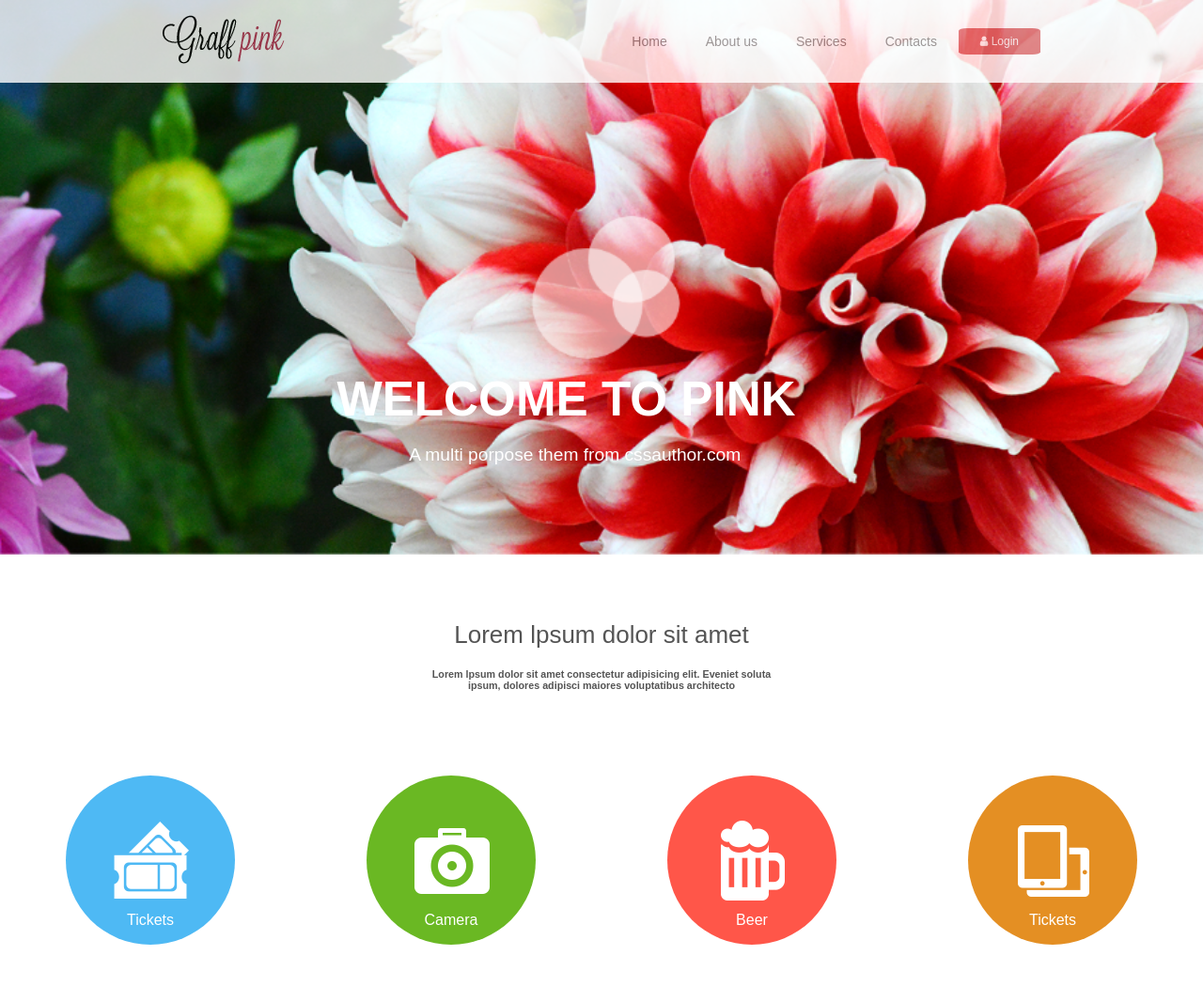
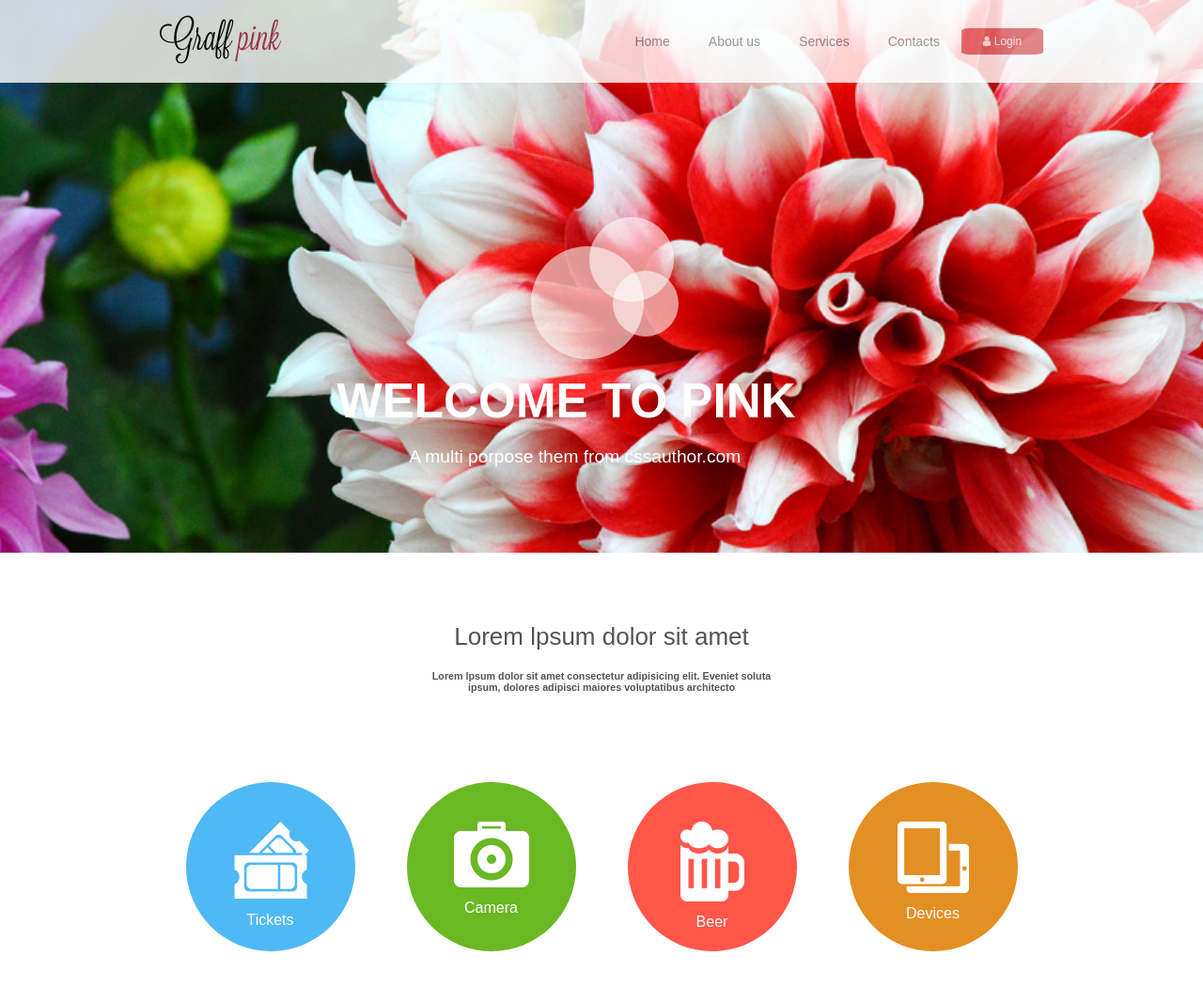
Before and after one commit to 93alfredmonin/dz_1_skill_up, a plain HTML site: page index.html in a window 1280 px wide. Shown: the whole page at 94% size. Drawn offline with Linux system fonts and the light colour scheme.

Commit message:
fixed-version-header-banner-middle

```diff
--- a/index.html
+++ b/index.html
@@ -31,7 +31,11 @@
                             </button>
                         </nav>
 
+
                     </div>
+
+                    <img src="img/bn-2.png" alt="">
+
                 </div>
 
 
@@ -39,6 +43,11 @@
                 <h2>Welcome to pink</h2>
 
                 <p>A multi porpose them from cssauthor.com</p>
+                <div id="banner-logo">
+                    <div id="big"></div>
+                    <div id="mid"></div>
+                    <div id="small"></div>
+                </div>
 
             </div>
         </header>
@@ -53,41 +62,50 @@
 
         <div id="middle-circles">
             <div id="circle-1" class="circle">
-                <p class="circle-text">Tickets</p>
-                <div class="hidden-text">
-                    <p>Lorem ipsum dolor sit amet consectetur adipisicing elit.
+                <img src="img/c-1.png" alt="">
+
+                <div class="text">
+                    <p class="circle-text">Tickets</p>
+                    <p class="hidden-text">Lorem ipsum dolor sit amet consectetur adipisicing elit.
                         Voluptatum quisquam.
                     </p>
                 </div>
             </div>
 
             <div id="circle-2" class="circle">
-                <p class="circle-text">Camera</p>
-                <div class="hidden-text">
-                    <p>Lorem ipsum dolor sit amet consectetur adipisicing elit.
+                <img src="img/c-2.png" alt="">
+
+                <div class="text">
+                    <p class="circle-text">Camera</p>
+                    <p class="hidden-text">Lorem ipsum dolor sit amet consectetur adipisicing elit.
                         Voluptatum quisquam.
                     </p>
                 </div>
             </div>
 
             <div id="circle-3" class="circle">
-                <p class="circle-text">Beer</p>
-                <div class="hidden-text">
-                    <p>Lorem ipsum dolor sit amet consectetur adipisicing elit.
+                <img src="img/c-3.png" alt="">
+
+                <div class="text">
+                    <p class="circle-text">Beer</p>
+                    <p class="hidden-text">Lorem ipsum dolor sit amet consectetur adipisicing elit.
                         Voluptatum quisquam.
                     </p>
                 </div>
             </div>
 
             <div id="circle-4" class="circle">
-                <p class="circle-text">Tickets</p>
-                <div class="hidden-text">
-                    <p>Lorem ipsum dolor sit amet consectetur adipisicing elit.
+                <img src="img/c-4.png" alt="">
+
+                <div class="text">
+                    <p class="circle-text">Devices</p>
+                    <p class="hidden-text">Lorem ipsum dolor sit amet consectetur adipisicing elit.
                         Voluptatum quisquam.
                     </p>
                 </div>
             </div>
 
+
         </div>
 </body>
 
--- a/style.css
+++ b/style.css
@@ -23,7 +23,13 @@ a {
     flex-wrap: wrap;
 }
 
+#logo{
+    margin-left: 170px;
+}
+
 header #header-top  #header-menu{
+
+    margin-right: 170px;
     display: flex;
     align-items: center;
     flex-wrap: wrap;
@@ -40,12 +46,13 @@ header{
 }
 
 header #header-top{
-    height: 88px;
+    min-height: 88px;
     align-items: center;
     flex-wrap: wrap;
     display: flex;
-    justify-content: space-around;
-    position: relative;
+    justify-content: space-between;
+    width: 100%;
+    position: absolute;
     background: #ffffff;
     opacity: 0.8;
 }
@@ -80,13 +87,64 @@ header #header-top #header-menu #login-button:hover{
     background: #f6afaf;
 }
 
-#bg{
-    background-image: url(img/bn-1.png);
+
+
+#bg img{
+    width: 100%;
+}
+/*#bg{
+    background-image: url(img/bn-2.png);
     background-repeat: no-repeat;
     background-size: cover;
     height: 590px;
+    position: relative;
+}*/
+#banner-logo{
+    position: absolute;
+    top: 36%;
+    left: 44%;
+    width: 200px;
+    height: 200px;
 
 }
+
+#big, #mid, #small{
+position: absolute;
+background: #ffffff93;
+
+}
+
+#big{
+    width: 120px;
+    height: 120px;
+    border-radius: 50%;
+
+    top: 49px;
+    left: 2px;
+}
+
+#mid{
+    width: 90px;
+    height: 90px;
+    border-radius: 50%;
+
+    top: 18px;
+    left: 64px;
+}
+
+#small{
+    width: 70px;
+    height: 70px;
+    border-radius: 50%;
+
+    top: 75px;
+    left: 89px;
+}
+#big, #mid, #small{
+    opacity: 1;
+}
+
+
 header #cont-all{
     position: relative;
 }
@@ -129,97 +187,109 @@ header   p{
     display: flex;
     justify-content: space-around;
     flex-wrap: wrap;
-    margin: 80px 0px 100px 0px;
+    margin: 80px 170px 100px 170px;
 }
+#middle-circles img{
+    display: block;
+    position: relative;
+    padding-top: 40px;
+    padding-bottom: 12px;
+    align-items: center;
+    justify-content: flex-end;
+    text-align: center;
+    margin: auto;
+}
+
+
 
 #middle-circles .circle{
     width: 180px;
     height: 180px;
     border-radius: 50%;
-    margin: 10px;
-   position: relative;
+    margin-bottom: 15px;
+    margin-top: 15px;
+    position: relative;
     cursor: pointer;
 }
 
-#middle-circles img{
-    display: block;
-    margin: auto;
-    margin-top: 40px;
-    position: relative;
-}
+
+
 
 #middle-circles .circle-text{
-    display: block;
     text-align: center;
     color: #ffffff;
-    position: relative;
-    padding-top: 145px;
-    padding-bottom: 18px;
-    top: -9%;
+    margin: 0px;
+
+
+
+}
+#middle-circles .circle-text:hover{
+    opacity: 0.5;
 }
 
 
-.hidden-text p {
+
+
+
+.hidden-text {
     max-width: 180px;
     position: absolute;
-    top: 0%;
+    top: 18%;
     left: 0%;
     text-align: center;
     color: #ffffff;
     font-size: 15px;
     opacity: 0;
-    padding-bottom: 54px;
-    padding-top: 30px;
+
+
 }
 
 #middle-circles #circle-1{
     background-color: #4eb9f4;
-    background-image: url(img/c-1.png);
-    background-repeat: no-repeat;
-    background-position: center;
+   /* background-image: url(img/c-1.png);*/
+
 
 }
-
-#middle-circles .circle:hover {
-    opacity: 0.8;
+#middle-circles .circle img:hover{
+    opacity: 0.5;
 }
 
-.hidden-text  p:hover{
+/*#middle-circles .circle:hover {
+    opacity: 0.8;
+}*/
+
+.hidden-text:hover{
     opacity: 1;
     color: rgb(255, 255, 255);
 }
 
 #middle-circles #circle-2{
     background:#6ab823;
-    background-image: url(img/c-2.png);
-    background-repeat: no-repeat;
-    background-position: center;
+
 }
 
 #middle-circles #circle-3{
     background:#ff5649;
-    background-image: url(img/c-3.png);
-    background-repeat: no-repeat;
-    background-position: center;
+
 
 }
 
 #middle-circles #circle-4{
     background:#e48f23;
-    background-image: url(img/c-4.png);
-    background-repeat: no-repeat;
-    background-position: center;
+
 }
 
 
 
 /*
-картинка не фдоптивна
+
+хедер меню не опускает банер
+
+анимация на кружках не работает одновременно
 
 
-выровнять нижние кружочки по ширене хедора
 
-нарисовать кружочки на банере
+
 
 
 */
```
Also changed, not shown: img/bn-2.png (added).
